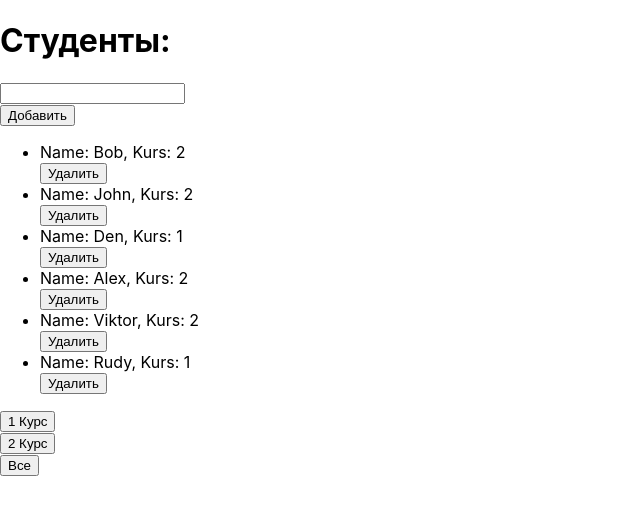
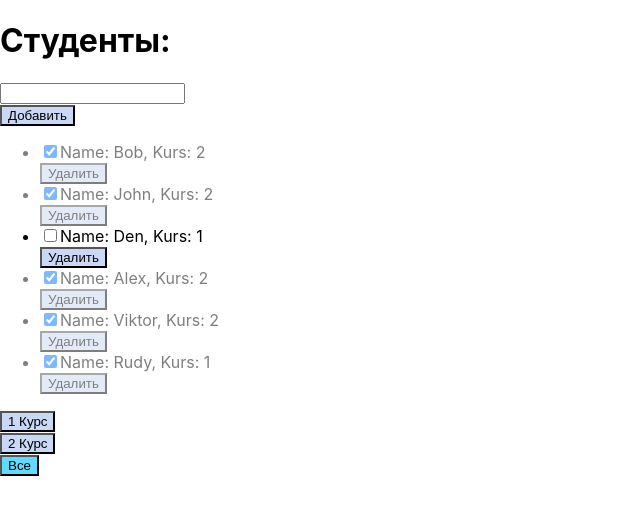
Before and after one commit to Kiri1111/My-todo, a React (Create React App) app: page / in a window 1280 px wide. Shown: the top 514 px of the page, without its empty margins (0-640 px from the left). Built offline with nearby package versions, Linux system fonts and the light colour scheme.

Commit message:
monday compleet

```diff
--- a/src/microtasks/button/universalButton.tsx
+++ b/src/microtasks/button/universalButton.tsx
@@ -1,16 +1,30 @@
-import React from 'react';
+import React, {FC} from 'react';
+import {FilterValueType} from "../microtasks";
+import s from '../map.module.css'
+
 
 type PropsType = {
     callBackButton: () => void
     title: string
+    filter?: FilterValueType
+    name?: string
+
 }
-const UniversalButton = (props: PropsType) => {
+const UniversalButton: FC<PropsType> = ({callBackButton, name, title, filter}) => {
+
     const onClickHandler = () => {
-        props.callBackButton()
+        callBackButton()
     }
+    const classNameHandler = filter === name ? s.activeButton : s.button
+
     return (
         <div>
-            <button onClick={onClickHandler}>{props.title}</button>
+            <button className={classNameHandler}
+                    name={name}
+                    onClick={onClickHandler}>
+                {title}
+
+            </button>
         </div>
     );
 };
--- a/src/microtasks/map.module.css
+++ b/src/microtasks/map.module.css
@@ -5,3 +5,15 @@
 .errorMessage {
     color: red;
 }
+
+.activeButton {
+    background-color: #61dafb;
+}
+
+.button {
+    background-color: #c9d8f5;
+}
+
+.study {
+    opacity: 0.5;
+}
--- a/src/microtasks/map.tsx
+++ b/src/microtasks/map.tsx
@@ -8,6 +8,7 @@ export type Student = {
     id: string
     name: string
     kurs: number
+    study: boolean
 }
 
 export type StudentsPropsType = {
@@ -15,6 +16,8 @@ export type StudentsPropsType = {
     addStudents: (name: string) => void
     changeFilter: (value: FilterValueType) => void
     deleteStudent: (studID: string) => void
+    filter: FilterValueType
+    changeStudyStatus: (changeId: string, event: boolean) => void
     // students: Array<Student>
 }
 
@@ -55,34 +58,56 @@ function Map(props: StudentsPropsType) {
         <div>
             <h1>Студенты:</h1>
             <div>
-                {/*<input value={name} onChange={onchangeHandler}*/}
-                {/*       onKeyPress={onKeyPressHandler}/>*/}
                 <UniversalInput callBackInput={onchangeHandler}
                                 value={name}
                                 onKeyPress={onKeyPressHandler}
                                 error={error}
                 />
                 <UniversalButton callBackButton={onClickHandler}
-                                 title={'Добавить'}/>
+                                 title={'Добавить'}
+                                 name={''}
+                />
                 {error && <div className={s.errorMessage}>{error}</div>}
                 <ul>
                     {
-                        props.students.map(s => {
+                        props.students.map(st => {
                             const deleteHandler = () => {
-                                props.deleteStudent(s.id)
+                                props.deleteStudent(st.id)
                             }
-                            return <li key={s.id}>
-                                <span>Name: {s.name},</span>
-                                <span> Kurs: {s.kurs}</span>
-                                <UniversalButton title={'Удалить'} callBackButton={deleteHandler}/>
+                            const checkBoxHandler = (e: ChangeEvent<HTMLInputElement>) => {
+                                props.changeStudyStatus(st.id, e.currentTarget.checked)
+                            }
+                            return <li key={st.id} className={st.study ? s.study : ''}>
+                                <input type={"checkbox"}
+                                       checked={st.study}
+                                       onChange={checkBoxHandler}
+                                />
+                                <span>Name: {st.name},</span>
+                                <span> Kurs: {st.kurs}</span>
+                                <UniversalButton title={'Удалить'}
+                                                 callBackButton={deleteHandler}
+                                                 name={''}
+                                />
                             </li>
                         })
                     }
                 </ul>
                 <div>
-                    <UniversalButton callBackButton={onClick1Filter} title={'1 Курс'}/>
-                    <UniversalButton callBackButton={onClick2Filter} title={'2 Курс'}/>
-                    <UniversalButton callBackButton={onClickAllFilter} title={'Все'}/>
+                    <UniversalButton callBackButton={onClick1Filter}
+                                     title={'1 Курс'}
+                                     filter={props.filter}
+                                     name={'1'}
+                    />
+                    <UniversalButton callBackButton={onClick2Filter}
+                                     title={'2 Курс'}
+                                     filter={props.filter}
+                                     name={'2'}
+                    />
+                    <UniversalButton callBackButton={onClickAllFilter}
+                                     title={'Все'}
+                                     filter={props.filter}
+                                     name={'all'}
+                    />
                 </div>
             </div>
         </div>
--- a/src/microtasks/microtasks.tsx
+++ b/src/microtasks/microtasks.tsx
@@ -8,16 +8,16 @@ export type FilterValueType = 'all' | '1' | '2'
 const Microtasks = () => {
 
     let [students, setStudents] = useState([
-        {id: v1(), name: 'Bob', kurs: 2},
-        {id: v1(), name: 'John', kurs: 2},
-        {id: v1(), name: 'Den', kurs: 1},
-        {id: v1(), name: 'Alex', kurs: 2},
-        {id: v1(), name: 'Viktor', kurs: 2},
-        {id: v1(), name: 'Rudy', kurs: 1},
+        {id: v1(), name: 'Bob', kurs: 2, study: true},
+        {id: v1(), name: 'John', kurs: 2, study: true},
+        {id: v1(), name: 'Den', kurs: 1, study: false},
+        {id: v1(), name: 'Alex', kurs: 2, study: true},
+        {id: v1(), name: 'Viktor', kurs: 2, study: true},
+        {id: v1(), name: 'Rudy', kurs: 1, study: true},
     ])
 
     function addStudents(name: string) {
-        let student = {id: v1(), name: name, kurs: 1}
+        let student = {id: v1(), name: name, kurs: 1, study: false}
         setStudents([student, ...students])
     }
 
@@ -39,12 +39,19 @@ const Microtasks = () => {
         setFilter(value);
     }
 
+    function changeStudyStatus(changeId: string, event: boolean) {
+        setStudents(students.map(st => st.id === changeId ? {...st, study: event} : st))
+
+    }
+
     return (
         <div>
             <Map students={studentsFiltered}
                  addStudents={addStudents}
                  changeFilter={changeFilter}
                  deleteStudent={deleteStudent}
+                 filter={filter}
+                 changeStudyStatus={changeStudyStatus}
             />
         </div>
     );
--- a/src/microtasks/universalInput/universalInput.tsx
+++ b/src/microtasks/universalInput/universalInput.tsx
@@ -1,4 +1,4 @@
-import React, {ChangeEvent, KeyboardEvent} from 'react';
+import React, {ChangeEvent, FC, KeyboardEvent} from 'react';
 import s from '../map.module.css'
 
 
@@ -9,18 +9,18 @@ type PropsInputType = {
     error: string | null
 }
 
-const UniversalInput = (props: PropsInputType) => {
+const UniversalInput: FC<PropsInputType> = ({callBackInput, value, onKeyPress, error}) => {
     const onChangeHandler = (e: ChangeEvent<HTMLInputElement>) => {
-        props.callBackInput(e)
+        callBackInput(e)
     }
     const onKeyPressHandler = (e: KeyboardEvent<HTMLInputElement>) => {
-        props.onKeyPress(e)
+        onKeyPress(e)
     }
     return (
         <div>
             <input
-                className={props.error ? s.error : ''}
-                value={props.value}
+                className={error ? s.error : ''}
+                value={value}
                 onChange={onChangeHandler}
                 onKeyPress={onKeyPressHandler}
             />
```
